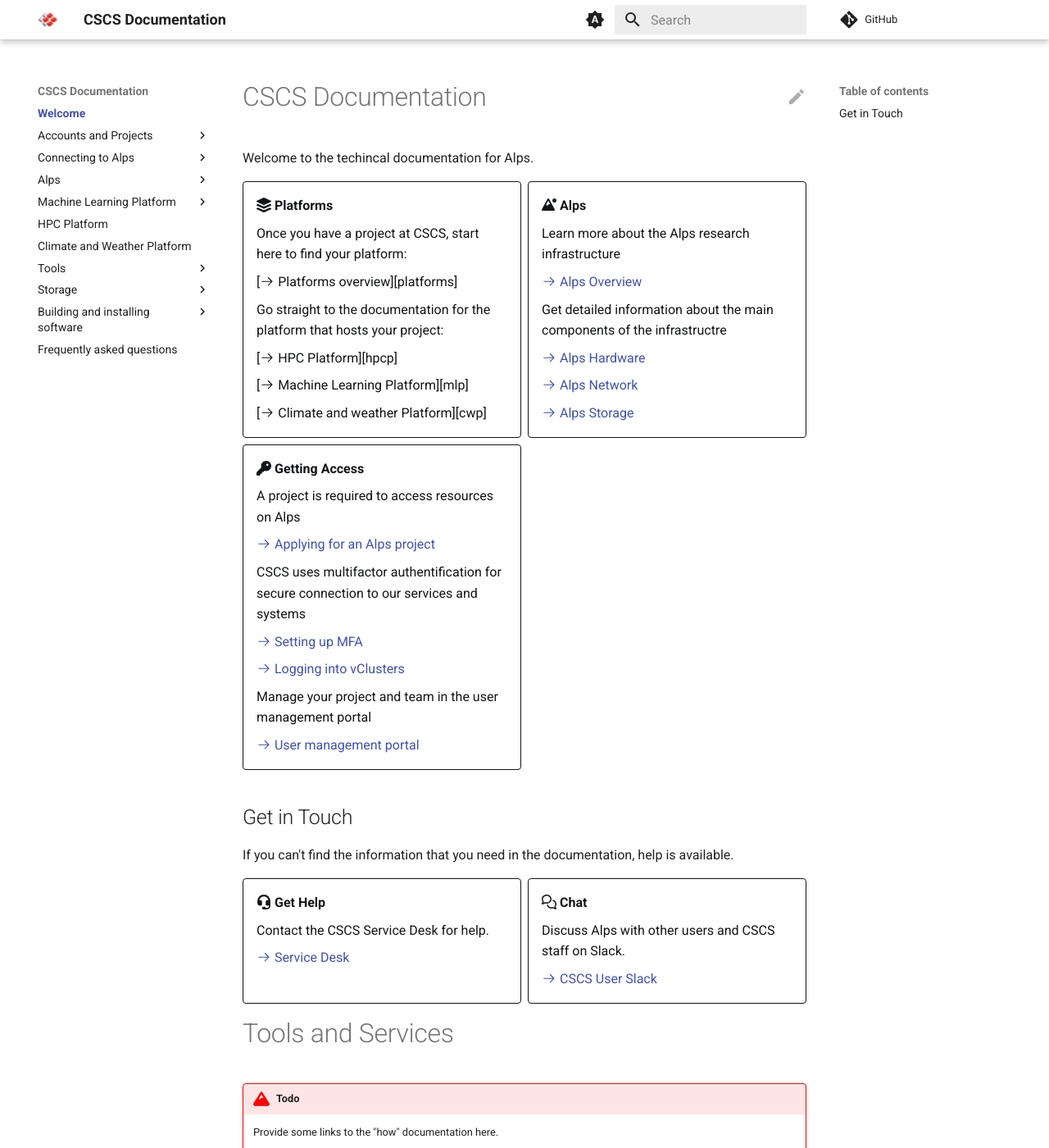
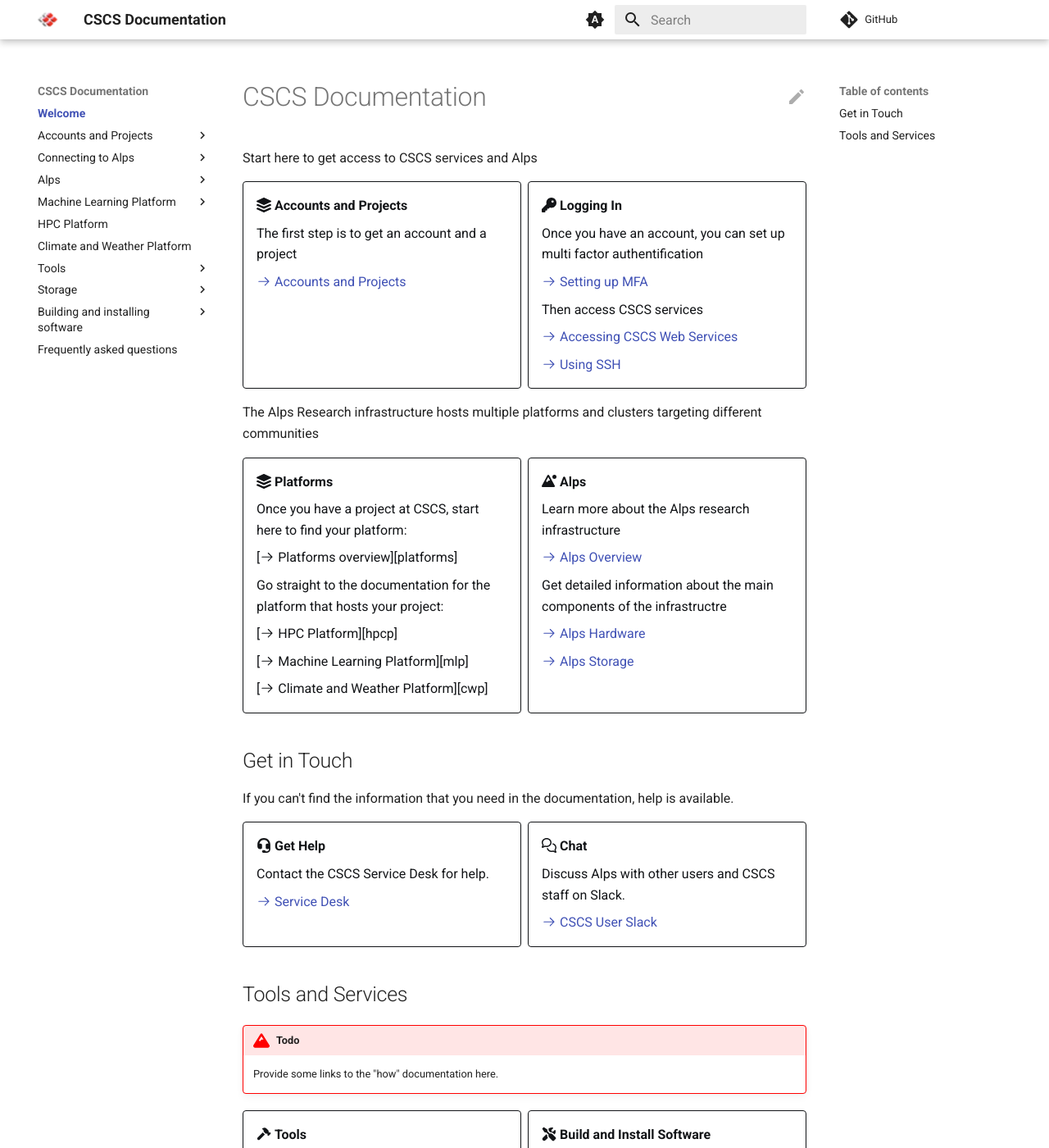
Before and after one commit to nickjbrowning/cscs-docs, an MkDocs documentation site: the page built from docs/index.md, in a window 1280 px wide and 1400 px high. Shown: the whole window at 82% size. Built offline with MkDocs 1.6.1 and Material for MkDocs 9.7.7, drawn with Linux system fonts in a browser that asks for light colours; comment, search, counter and statistics services are not loaded.

Commit message:
update index links (#11)

```diff
--- a/docs/index.md
+++ b/docs/index.md
@@ -1,6 +1,30 @@
 # CSCS Documentation
 
-Welcome to the techincal documentation for Alps.
+Start here to get access to CSCS services and Alps
+
+<div class="grid cards" markdown>
+
+-   :fontawesome-solid-layer-group: __Accounts and Projects__
+
+    The first step is to get an account and a project
+
+    [:octicons-arrow-right-24: Accounts and Projects][account-management]
+
+-   :fontawesome-solid-key: __Logging In__
+
+    Once you have an account, you can set up multi factor authentification
+
+    [:octicons-arrow-right-24: Setting up MFA][mfa]
+
+    Then access CSCS services
+
+    [:octicons-arrow-right-24: Accessing CSCS Web Services][access-web]
+
+    [:octicons-arrow-right-24: Using SSH][access-ssh]
+
+</div>
+
+The Alps Research infrastructure hosts multiple platforms and clusters targeting different communities
 
 <div class="grid cards" markdown>
 
@@ -16,7 +40,7 @@
 
     [:octicons-arrow-right-24: Machine Learning Platform][mlp]
 
-    [:octicons-arrow-right-24: Climate and weather Platform][cwp]
+    [:octicons-arrow-right-24: Climate and Weather Platform][cwp]
 
 -   :fontawesome-solid-mountain-sun: __Alps__
 
@@ -28,26 +52,7 @@
 
     [:octicons-arrow-right-24: Alps Hardware](alps/hardware.md)
 
-    [:octicons-arrow-right-24: Alps Network](alps/network.md)
-
     [:octicons-arrow-right-24: Alps Storage](alps/storage.md)
-
-
--   :fontawesome-solid-key: __Getting Access__
-
-    A project is required to access resources on Alps
-
-    [:octicons-arrow-right-24: Applying for an Alps project](https://www.cscs.ch/user-lab/applying-for-accounts)
-
-    CSCS uses multifactor authentification for secure connection to our services and systems
-
-    [:octicons-arrow-right-24: Setting up MFA][mfa]
-
-    [:octicons-arrow-right-24: Logging into vClusters][ssh]
-
-    Manage your project and team in the user management portal
-
-    [:octicons-arrow-right-24: User management portal][ump]
 
 </div>
 
@@ -71,7 +76,7 @@
 
 </div>
 
-# Tools and Services
+## Tools and Services
 
 !!! todo
     Provide some links to the "how" documentation here.
```
Also changed, not shown: docs/access/index.md (+18 -10 lines), docs/access/ssh.md (+1 -1 lines), docs/access/web.md (+1 -0 lines), docs/alps/network.md (deleted, +0 -11 lines).
